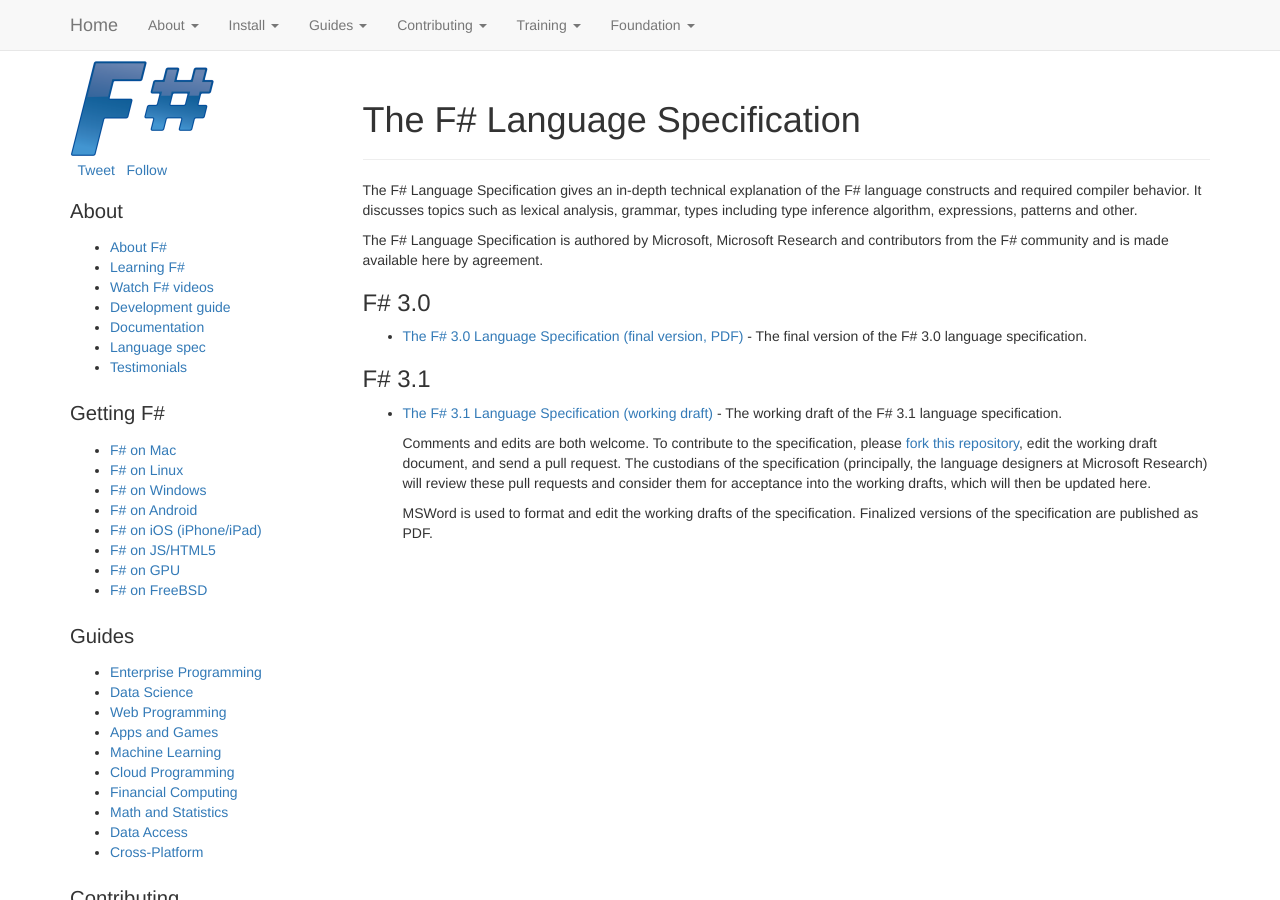
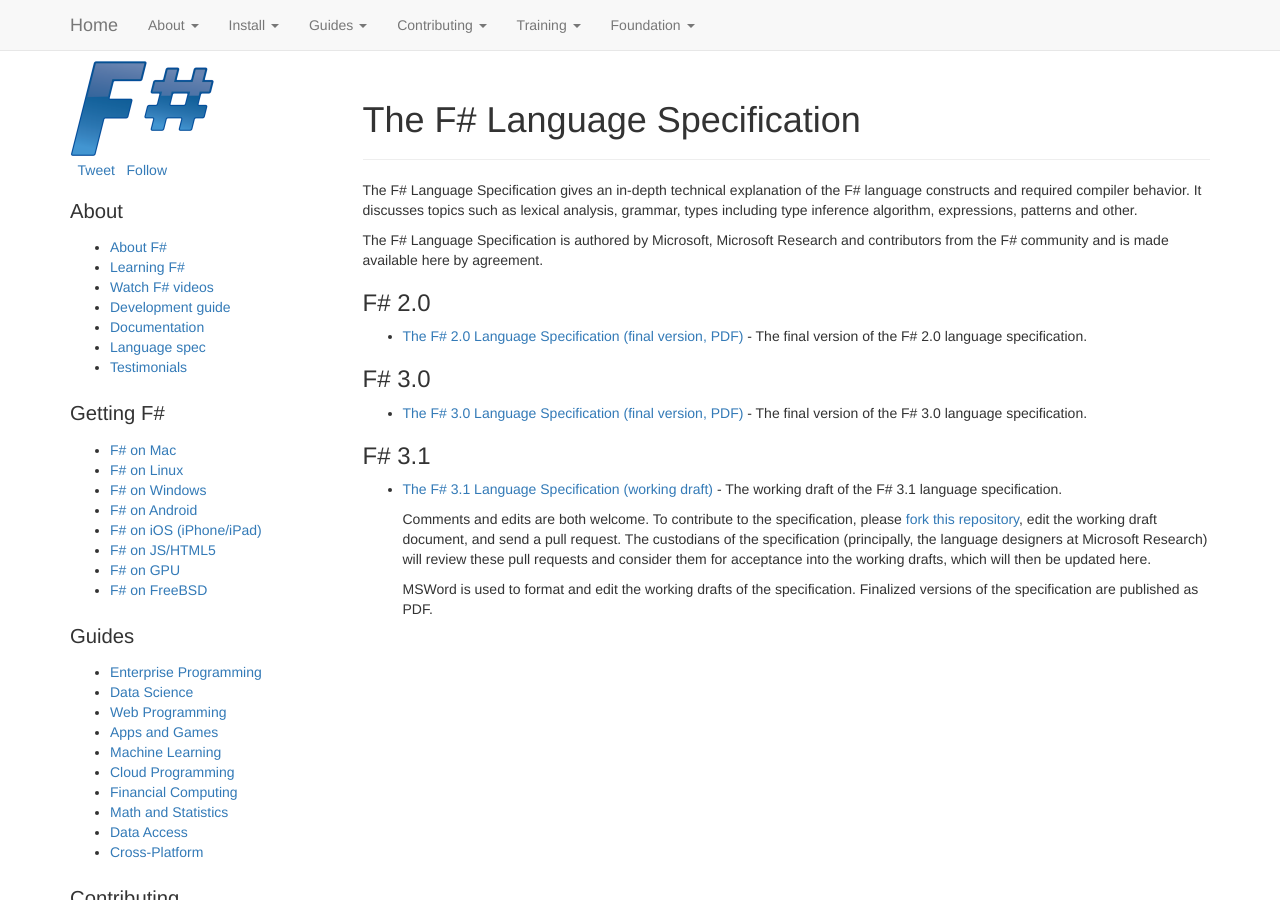
Before and after one commit to fsharp/fsharp.org, a Jekyll site: the page built from specs/language-spec/index.md, in a window 1280 px wide and 900 px high. Built offline with Jekyll 4.4.1, drawn with Linux system fonts in a browser that asks for light colours; nearby versions of some CDN libraries; some web fonts are replaced; comment, search, counter and statistics services are not loaded.

Commit message:
Update index.md

```diff
--- a/specs/language-spec/index.md
+++ b/specs/language-spec/index.md
@@ -12,6 +12,11 @@
 
 The F# Language Specification is authored by Microsoft, Microsoft Research and contributors
 from the F# community and is made available here by agreement.
+
+### F# 2.0
+
+  * [The F# 2.0 Language Specification (final version, PDF)](http://www.scribd.com/doc/40950295/FSharp-Language-Specification-2-0) - The final version of the F# 2.0 language
+    specification.
 
 ### F# 3.0
 
```
